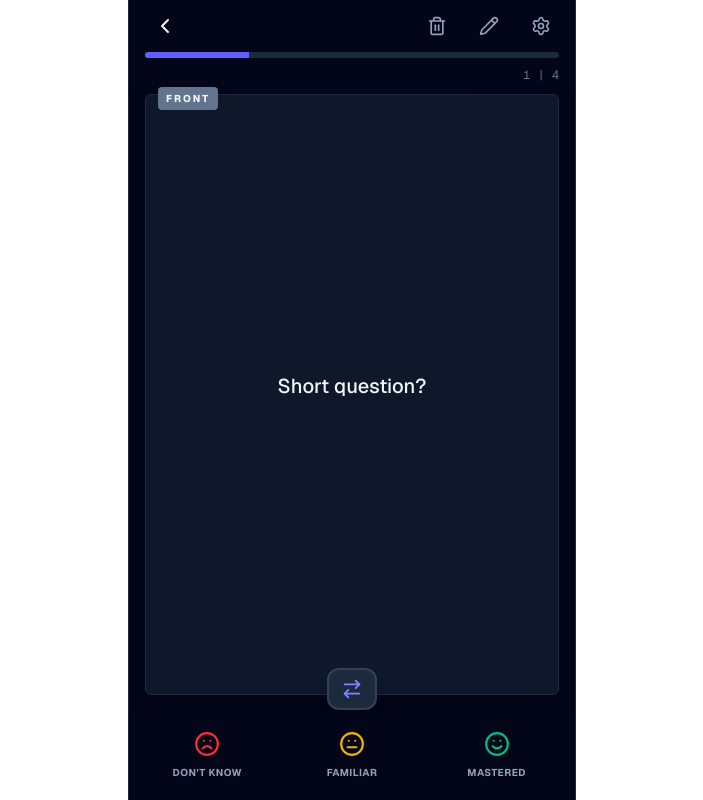
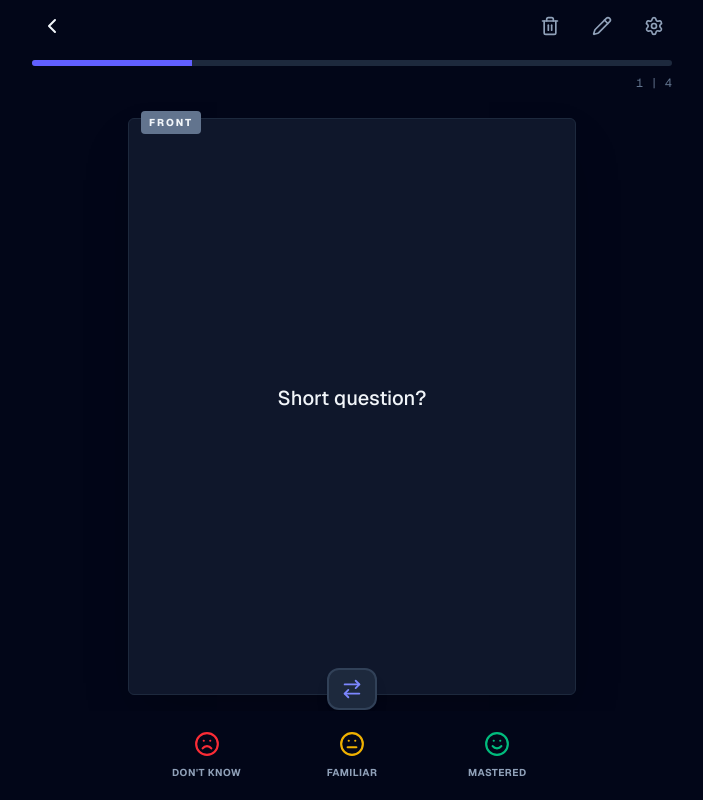
Before and after one commit to eg-delacruz/AI_flashcards, a Next.js app: page / in a window 1280 px wide. Shown: the whole page, without its empty margins (288-991 px from the left). Built offline with nearby package versions, Linux system fonts and the light colour scheme.

Commit message:
feat: improve UI for larger screens

```diff
--- a/app/page.tsx
+++ b/app/page.tsx
@@ -77,9 +77,10 @@ const FlashcardApp = () => {
 
   return (
     // Main Container
-    <div className='flex flex-col h-screen bg-slate-950 text-slate-100 font-sans max-w-md mx-auto border-x border-slate-800 overflow-hidden'>
-      {/* Header */}
-      <header className='flex items-center justify-between px-4 py-1.5 z-10 bg-slate-950'>
+    <div className='flex flex-col h-screen bg-slate-950 text-slate-100 font-sans overflow-hidden'>
+      {/* Header - Full Width */}
+      <header className='w-full z-10 bg-slate-950'>
+        <div className='flex items-center justify-between px-4 py-1.5 max-w-2xl mx-auto'>
           <button
             onClick={handleBack}
             className='p-2 hover:bg-slate-800 rounded-full transition-colors'
@@ -97,10 +98,12 @@ const FlashcardApp = () => {
               <Settings size={20} className='text-slate-400' />
             </button>
           </div>
+        </div>
       </header>
 
-      {/* Progress Section */}
-      <div className='px-4 z-10 bg-slate-950'>
+      {/* Progress Section - Full Width */}
+      <div className='w-full z-10 bg-slate-950'>
+        <div className='px-4 py-2 max-w-2xl mx-auto'>
           <div className='w-full bg-slate-800 h-1.5 rounded-full overflow-hidden'>
             <div
               className='bg-indigo-500 h-full transition-all duration-300'
@@ -113,9 +116,11 @@ const FlashcardApp = () => {
             </span>
           </div>
         </div>
+      </div>
 
-      {/* Main Flashcard Area Area */}
-      <main className='grow relative p-4 pt-2 overflow-hidden'>
+      {/* Main Flashcard Area */}
+      <main className='grow flex justify-center items-center w-full overflow-hidden bg-slate-950 px-4 py-4'>
+        <div className='w-full max-w-md h-full'>
           {/* AnimatePresence enables exit animations when currentIndex changes */}
           <AnimatePresence mode='wait'>
             <motion.div
@@ -171,10 +176,13 @@ const FlashcardApp = () => {
               </div>
             </motion.div>
           </AnimatePresence>
+        </div>
       </main>
 
-      {/* Answer Buttons Footer */}
-      <footer className='grid grid-cols-3 gap-1 p-2 bg-slate-950 z-10'>
+      {/* Answer Buttons Footer - Full Width */}
+      <footer className='w-full z-10 bg-slate-950'>
+        <div className='max-w-md mx-auto'>
+          <div className='grid grid-cols-3 gap-1 p-2'>
             <button
               onClick={handleNext}
               className='flex flex-col items-center justify-center py-3 px-2 hover:bg-red-500/10 rounded-xl transition-colors group active:scale-95'
@@ -213,6 +221,8 @@ const FlashcardApp = () => {
                 Mastered
               </span>
             </button>
+          </div>
+        </div>
       </footer>
 
       {/* Optional: Custom scrollbar styling for Webkit browsers if you want it more subtle in dark mode */}
```
Lines whose indentation alone changed are shown as unchanged.
